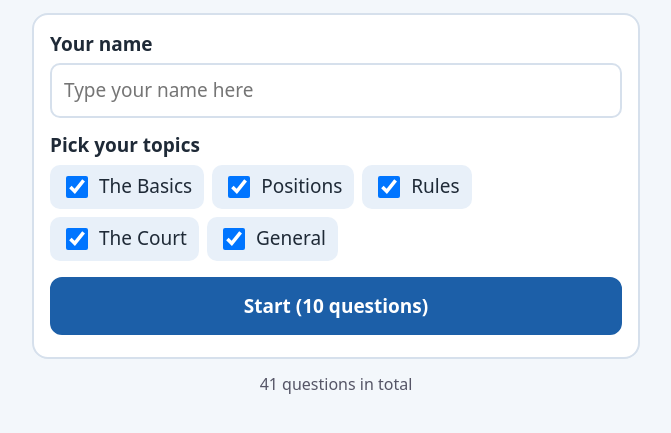
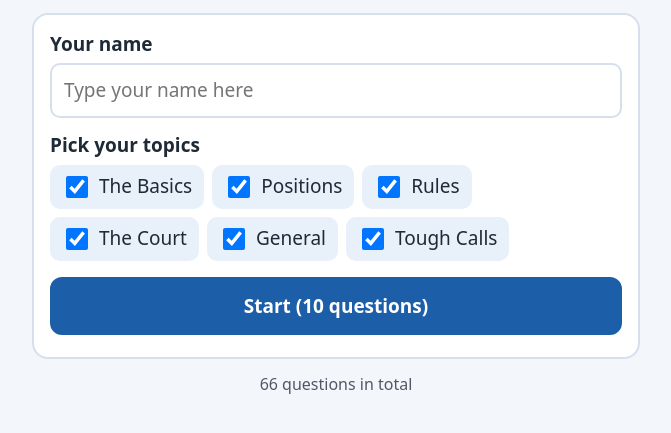
Before and after one commit to cleomhe/cleo-quizzes, a plain HTML site: page netball.html in a window 1280 px wide. Shown: the part 101-534 px from the top of the page, without its empty margins (304-975 px from the left). Drawn offline with Linux system fonts and the light colour scheme.

Commit message:
Netball quiz: add tougher questions (Tough Calls topic)
Co-Authored-By: Claude Sonnet 5.5 <noreply@anthropic.com>

```diff
--- a/netball.html
+++ b/netball.html
@@ -84,11 +84,40 @@ const VRAE = [
  ["General","Which country's national netball team is called the Diamonds?",["Australia","New Zealand","England","Jamaica"],0,"Australia."],
  ["General","Which country's national netball team is called the Silver Ferns?",["Australia","New Zealand","England","South Africa"],1,"New Zealand."],
  ["General","Which country's national netball team is called the Proteas?",["South Africa","Australia","Jamaica","England"],0,"South Africa (the SPAR Proteas)."],
- ["General","Which country has won the Netball World Cup the most times?",["England","South Africa","Australia","Jamaica"],2,"Australia, with the most titles by far."]
+ ["General","Which country has won the Netball World Cup the most times?",["England","South Africa","Australia","Jamaica"],2,"Australia, with the most titles by far."],
+ // ---- Tough Calls: what would the umpire call? ----
+ ["Tough Calls","A Wing Attack catches the ball and takes two steps before passing. What is the call?",["Stepping: free pass to the other team","Obstruction: penalty pass","Contact: penalty pass","Play on, 2 steps are allowed"],0,"Footwork errors (stepping) earn a free pass for the opposition. Penalty passes are for contact and obstruction."],
+ ["Tough Calls","A Goal Keeper stands 0.5 m from the Goal Shooter, who is holding the ball. What is the call?",["Obstruction: penalty to the attacking team","Offside: free pass","Play on","Held ball"],0,"A defender must be at least 0.9 m away from the player with the ball. Closer than that is obstruction."],
+ ["Tough Calls","A Wing Defence steps into the defending goal circle to intercept a pass. What is the call?",["Offside: free pass to the other team","Obstruction","Contact","Nothing, WD may enter the circle"],0,"Wing Defence is not allowed in the goal circle, so it is offside (out of area)."],
+ ["Tough Calls","A player passes the ball, then catches it again before anyone else has touched it. What is the call?",["Replay: free pass to the other team","Stepping","Held ball","Play on"],0,"A player may not play the ball again after releasing it until another player (or the goal post) has touched it. That is a replay."],
+ ["Tough Calls","A player holds the ball for 4 seconds before passing. What is the call?",["Held ball: free pass to the other team","Obstruction","Offside","Nothing, up to 5 seconds is fine"],0,"The limit is 3 seconds. Longer is a held ball."],
+ ["Tough Calls","Which infringement earns a PENALTY pass (not a free pass)?",["Contact","Stepping","Offside","Held ball"],0,"Contact and obstruction earn penalties. Stepping, offside, held ball and replay earn free passes."],
+ ["Tough Calls","Which infringement earns a FREE pass?",["Offside","Contact","Obstruction","None of these"],0,"Offside is a free pass. Contact and obstruction earn a penalty."],
+ ["Tough Calls","A shot hits the goal post and bounces back into play. What happens?",["Play continues","Centre pass","Throw-in","Penalty shot"],0,"Play simply continues. Anyone may play the rebound."],
+ ["Tough Calls","The umpire lets play go on after a small contact because the attacking team is not disadvantaged. What is this called?",["Playing advantage","Dropping the whistle","A free pass","A replay"],0,"The umpire is playing advantage."],
+ ["Tough Calls","Who can take a penalty SHOT at goal (instead of a pass)?",["Only a GS or GA who is inside the goal circle","Any attacking player","Only the Centre","Any player in the attacking third"],0,"Only a shooter (GS or GA) inside the goal circle may take a penalty shot; others take a pass."],
+ ["Tough Calls","When may a team normally make a substitution?",["At a break between quarters, or when a player is injured or ill","Whenever the coach wants","Only at half time","Only in the last quarter"],0,"At the intervals, or for injury or illness."],
+ ["Tough Calls","The ball goes out of court off a defender. Who gets the throw-in?",["The attacking team","The defending team","Whoever is closest","It's a toss-up"],0,"The team that did NOT last touch the ball. The defender touched it, so the attackers get the throw-in."],
+ // ---- Positions (harder) ----
+ ["Positions","Which ONE position may play in all three thirds of the court?",["Centre","Wing Attack","Goal Defence","Goal Attack"],0,"Only the Centre can enter every third (but not either goal circle)."],
+ ["Positions","Which two positions are restricted to just one third of the court?",["GS and GK","WA and WD","GA and GD","C and GS"],0,"Goal Shooter (attacking third) and Goal Keeper (defending third)."],
+ ["Positions","Which two positions may enter the attacking third but NOT the goal circle?",["WA and C","GA and GS","WD and GD","GK and GS"],0,"Wing Attack and Centre."],
+ ["Positions","Which defending position is NOT allowed in the centre third?",["Goal Keeper","Goal Defence","Wing Defence","Centre"],0,"Goal Keeper is limited to the defending third and circle."],
+ ["Positions","Which attacking position is allowed in the centre third AND the goal circle?",["Goal Attack","Goal Shooter","Wing Attack","Goal Keeper"],0,"Goal Attack plays the centre third and the attacking third, including the circle."],
+ // ---- The Court (harder) ----
+ ["The Court","What is the inside diameter of the goal ring?",["25 cm","38 cm","45 cm","60 cm"],1,"The ring is 38 cm (380 mm) across, a little bigger than the ball."],
+ ["The Court","About how long is each third of the court?",["8.5 m","10.2 m","12.2 m","15.25 m"],1,"30.5 m divided by 3 is about 10.2 m."],
+ ["The Court","What is the diameter of the centre circle?",["0.9 m","1.5 m","3 m","4.9 m"],0,"0.9 m, the same as the defending distance."],
+ ["The Court","How many players can a team have in its squad for a match?",["8","10","12","15"],2,"A squad of up to 12 (7 on court, the rest as substitutes)."],
+ // ---- General (harder) ----
+ ["General","In which year did netball make its debut at the Commonwealth Games?",["1978","1990","1998","2006"],2,"1998, in Kuala Lumpur."],
+ ["General","Which country won the 2019 Netball World Cup in Liverpool?",["Australia","New Zealand","England","Jamaica"],1,"New Zealand's Silver Ferns."],
+ ["General","Where and when was the first Netball World Championship held?",["Eastbourne, England, 1963","Sydney, 1975","Auckland, 1971","Cape Town, 1991"],0,"Eastbourne, England in 1963, won by Australia."],
+ ["General","Which country won the 2023 Netball World Cup in Cape Town?",["New Zealand","England","Australia","Jamaica"],2,"Australia."]
 ];
 /* ================================================================== */
 
-const KATS = ["The Basics","Positions","Rules","The Court","General"];
+const KATS = ["The Basics","Positions","Rules","The Court","General","Tough Calls"];
 const RONDE = 10;
 const app = document.getElementById("app");
 let rond, idx, punte, t0, gekies, foute, naam="";
```
